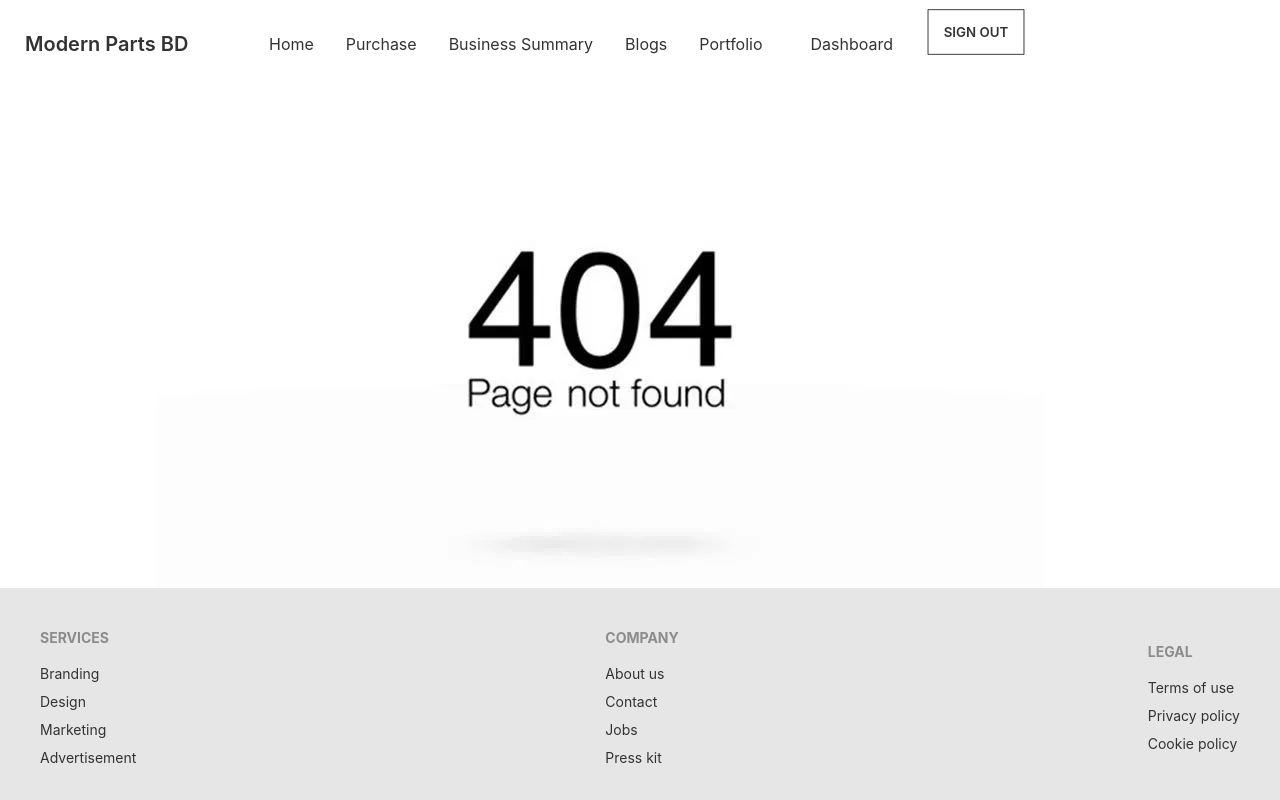
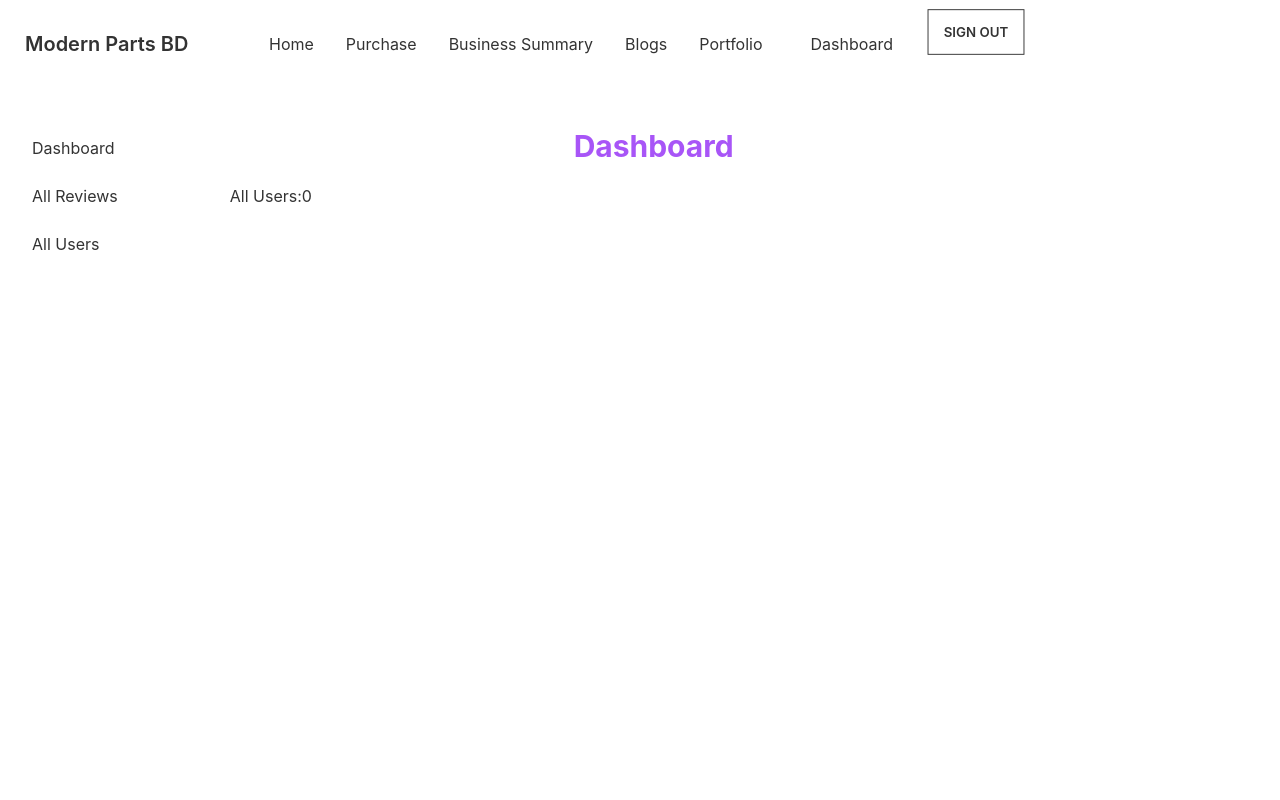
Before and after one commit to Emlakhossain/Modern-parts-clients-side-repo, a React (Create React App) app: page /dashboard/users in a window 1280 px wide. Shown: the top 800 px of the page. Built offline with nearby package versions, Linux system fonts and the light colour scheme; no server answers.

Commit message:
last commit

```diff
--- a/src/App.js
+++ b/src/App.js
@@ -15,6 +15,7 @@ import Dashboard from './Pages/Dashboard/Dashboard';
 import MyPurchase from './Pages/Dashboard/MyPurchase';
 import MyReview from './Pages/Dashboard/MyReview';
 import PageNotFound from './Pages/Home/Shared/PageNotFound';
+import Users from './Pages/Dashboard/Users';
 
 function App() {
   return (
@@ -30,6 +31,7 @@ function App() {
         </RequireAuth>}>
           <Route index element={<MyPurchase></MyPurchase>}></Route>
           <Route path='review' element={<MyReview></MyReview>}></Route>
+          <Route path='users' element={<Users></Users>}></Route>
         </Route>
         <Route path='/blogs' element={<Blogs></Blogs>}></Route>
         <Route path='/portfolio' element={<Portfolio></Portfolio>}></Route>
--- a/src/Pages/Dashboard/Dashboard.js
+++ b/src/Pages/Dashboard/Dashboard.js
@@ -17,7 +17,8 @@ const Dashboard = () => {
                     <ul class="menu p-4 overflow-y-auto w-50 bg-base-100 text-base-content">
                         {/* <!-- Sidebar content here --> */}
                         <li><Link to='/dashboard'>Dashboard</Link></li>
-                        <li><Link to='/dashboard/review'>My Review</Link></li>
+                        <li><Link to='/dashboard/review'>All Reviews</Link></li>
+                        <li><Link to='/dashboard/users'>All Users</Link></li>
                     </ul>
 
                 </div>
--- /dev/null
+++ b/src/Pages/Dashboard/Users.js
@@ -0,0 +1,21 @@
+import React, { useEffect, useState } from 'react';
+import { useAuthState } from 'react-firebase-hooks/auth';
+import Loading from '../Home/Shared/Loading';
+
+const Users = () => {
+
+    const [users, setUsers] = useState('')
+    useEffect(() => {
+        fetch(`http://localhost:5000/user`)
+            .then(res => res.json())
+            .then(data => setUsers(data))
+    }, [])
+
+    return (
+        <div>
+            <h2>All Users:{users.length}</h2>
+        </div>
+    );
+};
+
+export default Users;
--- a/src/Pages/Home/Shared/Navbar.js
+++ b/src/Pages/Home/Shared/Navbar.js
@@ -17,7 +17,9 @@ const Navbar = () => {
         <li>
             <Link to="/">Home</Link>
             <Link to="/purchase">Purchase</Link>
-            <Link to="/business">Business Summary</Link>
+            {
+                user &&
+                <Link to="/business">Business Summary</Link>}
             <Link to="/blogs">Blogs</Link>
             <Link to="/portfolio">Portfolio</Link>
             {
```
